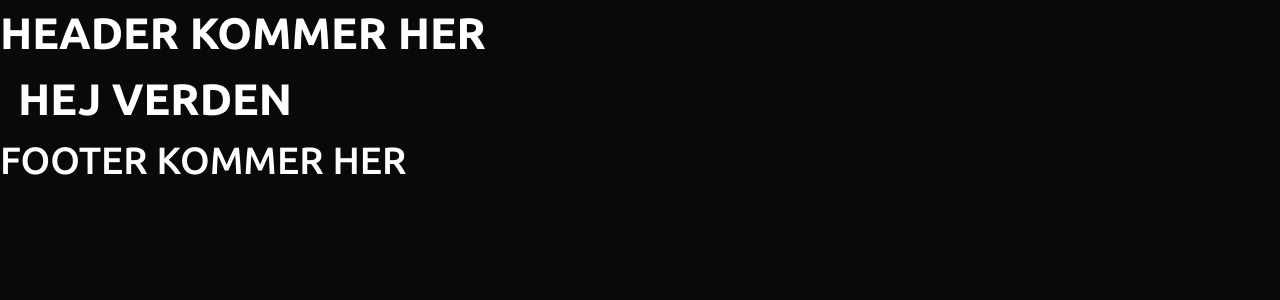
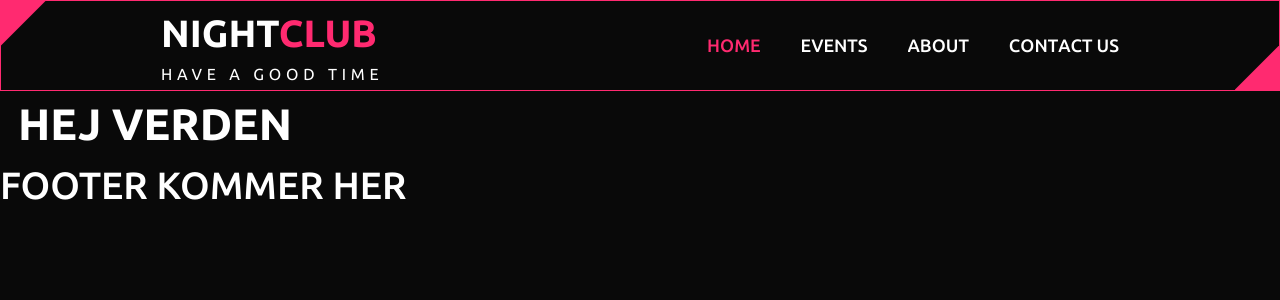
Before and after one commit to Frontend-3-sem/3sem-eksamen, a Next.js app: page / in a window 1280 px wide. Shown: the top 300 px of the page. Built offline with nearby package versions, Linux system fonts and the light colour scheme.

Commit message:
nav motion added

```diff
--- a/package.json
+++ b/package.json
@@ -8,9 +8,11 @@
     "start": "next start"
   },
   "dependencies": {
+    "motion": "^14.14.0",
     "next": "16.4.6",
     "react": "19.3.0",
-    "react-dom": "19.3.0"
+    "react-dom": "19.3.0",
+    "react-router": "^8.5.1"
   },
   "devDependencies": {
     "@tailwindcss/turbopack": "4.3.3",
--- a/src/app/components/general/BurgerMenu.jsx
+++ b/src/app/components/general/BurgerMenu.jsx
@@ -1,13 +1,78 @@
 // Utils
+"use client";
 
 // Next
+import Link from "next/link";
+import { useActivePath } from "@/app/helper";
 
 // Components
 
 const BurgerMenu = () => {
+  const isActivePath = useActivePath();
   return (
     <>
-      <div></div>
+      <div className="group md:hidden">
+        <button
+          type="button"
+          popoverTarget="my-popover"
+          aria-label="Open menu"
+          className="relative cursor-pointer flex items-center justify-center [anchor-name:--burger] group-has-[:popover-open]:opacity-0"
+        >
+          <svg
+            xmlns="http://www.w3.org/2000/svg"
+            width="28"
+            height="28"
+            viewBox="0 0 44 32"
+            fill="none"
+          >
+            <path
+              d="M1.54907 5.87755H41.825C42.6805 5.87755 43.374 5.29282 43.374 4.57143V1.30612C43.374 0.584735 42.6805 0 41.825 0H1.54907C0.693501 0 0 0.584735 0 1.30612V4.57143C0 5.29282 0.693501 5.87755 1.54907 5.87755ZM1.54907 18.9388H41.825C42.6805 18.9388 43.374 18.354 43.374 17.6327V14.3673C43.374 13.646 42.6805 13.0612 41.825 13.0612H1.54907C0.693501 13.0612 0 13.646 0 14.3673V17.6327C0 18.354 0.693501 18.9388 1.54907 18.9388ZM1.54907 32H41.825C42.6805 32 43.374 31.4153 43.374 30.6939V27.4286C43.374 26.7072 42.6805 26.1224 41.825 26.1224H1.54907C0.693501 26.1224 0 26.7072 0 27.4286V30.6939C0 31.4153 0.693501 32 1.54907 32Z"
+              fill="white"
+            />
+          </svg>
+        </button>
+
+        <div
+          id="my-popover"
+          popover="auto"
+          className="fixed bg-transparent text-white inset-0 w-full h-full m-0 md:hidden backdrop:bg-black/90"
+        >
+          <button
+            type="button"
+            popoverTarget="my-popover"
+            popoverTargetAction="hide"
+            aria-label="Close menu"
+            className="fixed flex cursor-pointer -translate-x-1/2 -translate-y-1/2 items-center justify-center
+                     [position-anchor:--burger] [top:anchor(center)] [left:anchor(center)]"
+          >
+            <svg
+              xmlns="http://www.w3.org/2000/svg"
+              width="24"
+              height="24"
+              viewBox="0 0 24 24"
+              fill="none"
+            >
+              <path
+                d="M16.5491 12L23.372 5.17705C24.2093 4.33977 24.2093 2.98227 23.372 2.14432L21.8557 0.627955C21.0184 -0.209318 19.6609 -0.209318 18.823 0.627955L12 7.45091L5.17705 0.627955C4.33977 -0.209318 2.98227 -0.209318 2.14432 0.627955L0.627955 2.14432C-0.209318 2.98159 -0.209318 4.33909 0.627955 5.17705L7.45091 12L0.627955 18.823C-0.209318 19.6602 -0.209318 21.0177 0.627955 21.8557L2.14432 23.372C2.98159 24.2093 4.33977 24.2093 5.17705 23.372L12 16.5491L18.823 23.372C19.6602 24.2093 21.0184 24.2093 21.8557 23.372L23.372 21.8557C24.2093 21.0184 24.2093 19.6609 23.372 18.823L16.5491 12Z"
+                fill="white"
+              />
+            </svg>
+          </button>
+
+          <ul className="flex flex-col h-full justify-center text-center items-center text-xl font-medium gap-8 m-auto">
+            {navigation.map(({ href, name }) => (
+              <li key={href}>
+                <Link
+                  href={href}
+                  className={isActivePath(href) ? "text-accent1" : "text-white"}
+                >
+                  <span>{name}</span>
+                </Link>
+              </li>
+            ))}
+          </ul>
+        </div>
+      </div>
     </>
   );
 };
--- a/src/app/components/general/Header.jsx
+++ b/src/app/components/general/Header.jsx
@@ -4,10 +4,12 @@
 
 // Components
 
+import { NavItem } from "@/app/components/general/NavItem";
+
 const Header = () => {
   return (
-    <div>
-      <h1>Header kommer her</h1>
+    <div className="flex justify-between gap-10 list-none font-bold sticky uppercase">
+      <NavItem />
     </div>
   );
 };
--- a/src/app/components/general/Logo.jsx
+++ b/src/app/components/general/Logo.jsx
@@ -1,13 +1,22 @@
 // Utils
 
 // Next
+import Link from "next/link";
 
 // Components
 
 const Logo = () => {
   return (
     <>
-      <div></div>
+      <Link href="/" className="block w-57 uppercase">
+        <div className="font-bold md:text-[38px] text-[32px]">
+          <span>Night</span>
+          <span className="text-accent1">Club</span>
+        </div>
+        <div className="md:text-[16px] text-[13.5px] uppercase font-normal tracking-[0.30em]">
+          have a good time
+        </div>
+      </Link>
     </>
   );
 };
--- a/src/app/components/general/NavItem.jsx
+++ b/src/app/components/general/NavItem.jsx
@@ -1,15 +1,93 @@
+"use client";
 // Utils
 
 // Next
+import { useActivePath } from "@/app/helper";
+import { motion } from "motion/react";
 
 // Components
+import Logo from "./Logo";
 
-const NavItem = () => {
+const SquareBefore =
+  "before:content-[''] before:absolute before:top-0 before:left-0 before:h-1/2 before:aspect-square before:bg-accent1 before:[clip-path:polygon(0%_0%,100%_0%,0%_100%)]";
+
+const SquareAfter =
+  "after:content-[''] after:absolute after:bottom-0 after:right-0 after:h-1/2 after:aspect-square after:bg-accent1 after:[clip-path:polygon(0%_100%,100%_0%,100%_100%)]";
+
+const DURATION = 0.2;
+const STAGGER = 0.025;
+
+const FlipLink = ({ href, children }) => {
+  const isActivePath = useActivePath();
+
   return (
-    <>
-      <div></div>
-    </>
+    <li key={href}>
+      <motion.a
+        initial="initial"
+        whileHover="hover"
+        whileFocus="hover"
+        href={href}
+        className={`relative block overflow-hidden whitespace-nowrap ${isActivePath(href) ? "text-accent1" : "text-white"}`}
+      >
+        <div>
+          {children.split("").map((lenght, index) => {
+            return (
+              <motion.span
+                variants={{
+                  initial: { y: 0 },
+                  hover: { y: "-100%" },
+                }}
+                transition={{
+                  duration: DURATION,
+                  ease: "easeInOut",
+                  delay: STAGGER * index,
+                }}
+                className="inline-block whitespace-pre"
+                key={index}
+              >
+                {lenght}
+              </motion.span>
+            );
+          })}
+        </div>
+        <div className="absolute inset-0 hover:text-accent1">
+          {children.split("").map((lenght, index) => {
+            return (
+              <motion.span
+                variants={{
+                  initial: { y: "100%" },
+                  hover: { y: 0 },
+                }}
+                transition={{
+                  duration: DURATION,
+                  ease: "easeInOut",
+                  delay: STAGGER * index,
+                }}
+                className="inline-block whitespace-pre"
+                key={index}
+              >
+                {lenght}
+              </motion.span>
+            );
+          })}
+        </div>
+      </motion.a>
+    </li>
   );
 };
 
-export default NavItem;
+export function NavItem() {
+  return (
+    <nav
+      className={`${SquareBefore} ${SquareAfter} relative flex w-full items-center justify-between gap-8 border border-accent1 px-12 py-5 md:py-1 lg:px-24 xl:px-40`}
+    >
+      <Logo />
+      <ul className="hidden shrink-0 list-none items-center gap-4 whitespace-nowrap text-sm font-bold md:flex lg:gap-6 lg:text-base xl:gap-10">
+        <FlipLink href="/">Home</FlipLink>
+        <FlipLink href="events">Events</FlipLink>
+        <FlipLink href="about">About</FlipLink>
+        <FlipLink href="contact">Contact us</FlipLink>
+      </ul>
+    </nav>
+  );
+}
--- /dev/null
+++ b/src/app/helper.tsx
@@ -0,0 +1,18 @@
+// Utils
+
+// Next
+import { usePathname } from "next/navigation";
+
+// Components
+export function useActivePath(): (path: string) => boolean {
+  const pathname = usePathname();
+
+  const isActivePath = (path: string) => {
+    if (path === "/" && pathname !== path) {
+      return false;
+    }
+    return pathname.startsWith(path);
+  };
+
+  return isActivePath;
+}
```
Also changed, not shown: 1 other file (tests, documents, lock files or other folders).
